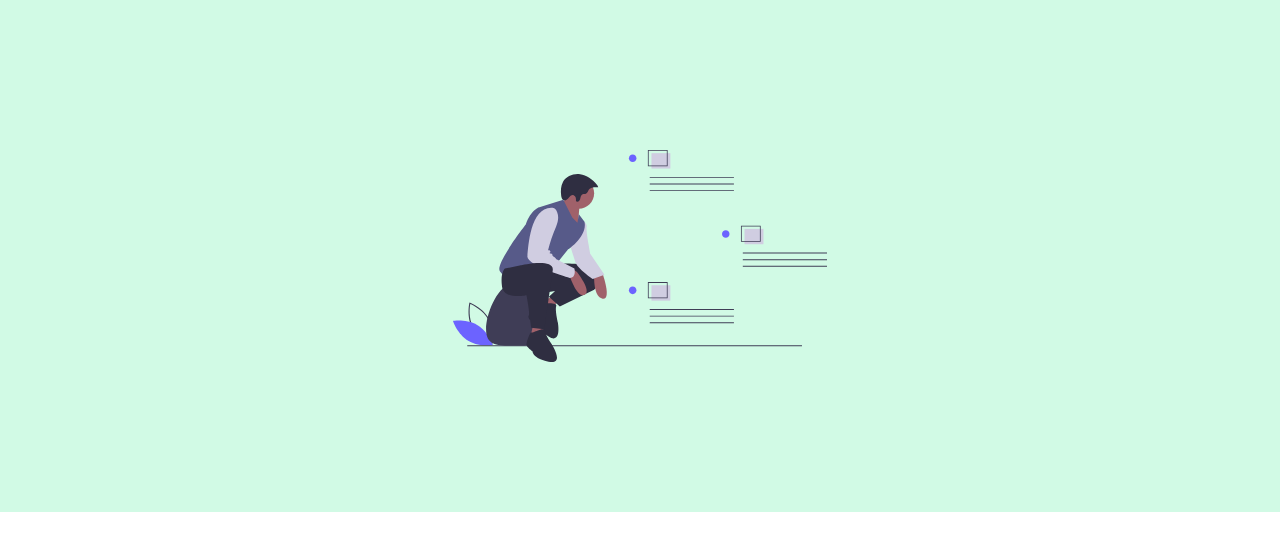
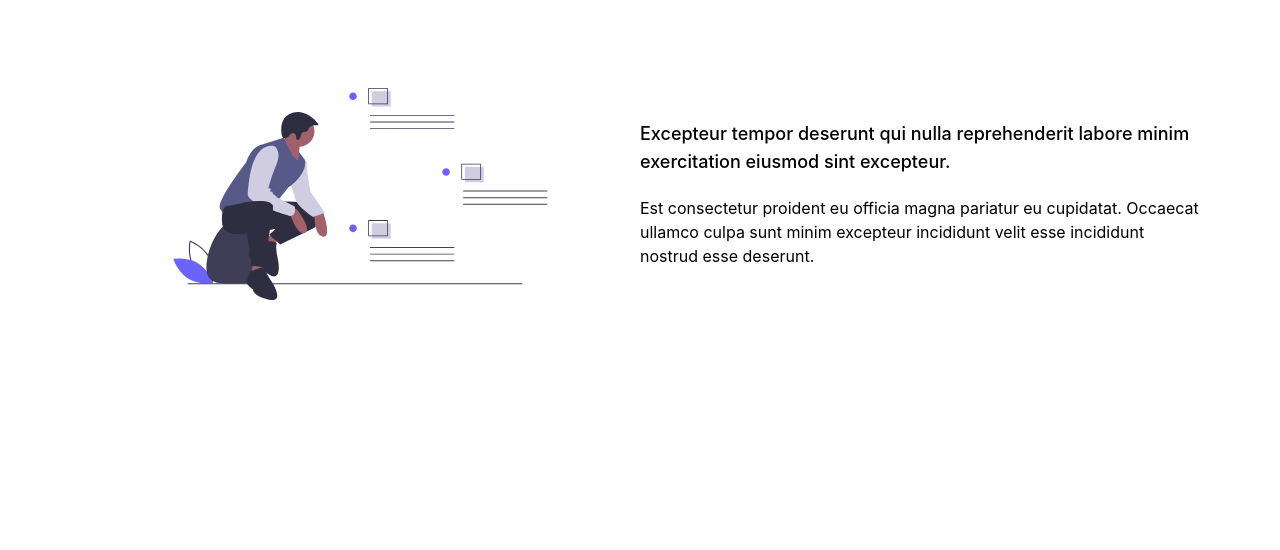
Before and after one commit to PK007PK/p41gsap, a React (Create React App) app: page / in a window 1280 px wide. Shown: the top 550 px of the page. Built offline with nearby package versions, Linux system fonts and the light colour scheme.

Commit message:
Add text animation to SvgScene

```diff
--- a/src/components/Layout.js
+++ b/src/components/Layout.js
@@ -1,11 +1,10 @@
 import { ThemeProvider } from "styled-components";
 import { theme } from "../assets/Theme";
-import { BootsContainer } from "./BootsElements";
 
 export default function Layout({ children }) {
   return (
     <ThemeProvider theme={theme}>
-      <div className="container mx-auto p-60 bg-green-100 ">{children}</div>
+      <div className="container mx-auto">{children}</div>
     </ThemeProvider>
   );
 }
--- a/src/components/SvgScene.js
+++ b/src/components/SvgScene.js
@@ -5,25 +5,45 @@ export default function SvgScene() {
   const wrapper = useRef(null);
 
   useEffect(() => {
-    const [elements] = wrapper.current.children;
-    const person = elements.getElementById("Person");
-    const task1 = elements.getElementById("Task1");
-    const task2 = elements.getElementById("Task2");
-    const task3 = elements.getElementById("Task3");
+    const [sceneElements, textBlock] = wrapper.current.children;
+    const person = sceneElements.getElementById("Person");
+    const task1 = sceneElements.getElementById("Task1");
+    const task2 = sceneElements.getElementById("Task2");
+    const task3 = sceneElements.getElementById("Task3");
+    const text = textBlock;
 
+    gsap.set([person, task1, task2, task3, text], { autoAlpha: 0 });
     gsap.set([person, task1, task2, task3], { autoAlpha: 0 });
     gsap.set([task1, task2, task3], { transformOrigin: "50% 50%" });
+
+    const texttl = gsap.timeline({ defaults: { ease: "power3.inOut" } });
+    texttl.fromTo(
+      text,
+      { x: "+=300" },
+      { duration: 1, x: "-=300", autoAlpha: 1 }
+    );
 
     const tl = gsap.timeline({ defaults: { ease: "power3.inOut" } });
     tl.fromTo(person, { x: "-=300" }, { duration: 1, x: "+=300", autoAlpha: 1 })
       .fromTo(task1, { scale: 0 }, { duration: 0.5, scale: 1, autoAlpha: 1 })
       .fromTo(task2, { scale: 0 }, { duration: 0.5, scale: 1, autoAlpha: 1 })
       .fromTo(task3, { scale: 0 }, { duration: 0.5, scale: 1, autoAlpha: 1 });
-  });
+  }, []);
 
   return (
-    <div ref={wrapper} className="flex">
-      <Scene className="mx-auto" />
+    <div ref={wrapper} className="flex items-center p-20 justify-between">
+      <Scene className="mx-auto w-5/12" />
+      <div className="w-6/12 py-10">
+        <h1 className="text-lg font-medium mb-5">
+          Excepteur tempor deserunt qui nulla reprehenderit labore minim
+          exercitation eiusmod sint excepteur.
+        </h1>
+        <p className="text-base">
+          Est consectetur proident eu officia magna pariatur eu cupidatat.
+          Occaecat ullamco culpa sunt minim excepteur incididunt velit esse
+          incididunt nostrud esse deserunt.
+        </p>
+      </div>
     </div>
   );
 }
--- a/src/components/styles/GlobalStyles.js
+++ b/src/components/styles/GlobalStyles.js
@@ -1,12 +1,12 @@
-import { createGlobalStyle } from 'styled-components';
+import { createGlobalStyle } from "styled-components";
 
 const GlobalStyles = createGlobalStyle`
-@font-face {
+/* @font-face {
     font-family: 'radnika_next';
     src: url('/static/radnikanext-medium-webfont.woff2')
     format('woff2');
     font-weight: normal;
-    font-style: normal;
+    font-style: normal; */
 }
 
 html {
@@ -21,7 +21,7 @@ html {
     --bs: 0 12px 24px 0 rgba(0,0,0,0.99);
 
     box-sizing: border-box;
-    font-size: 10px;
+    /* font-size: 10px; */
 }
 
 *, *:before, *:after {
@@ -32,7 +32,7 @@ body {
     font-family: 'radnika_next', --apple-system, BlinkMacSystemFont, 'Segoe UI', Roboto, Oxygen, Ubuntu, Cantarell, 'Open Sans', 'Helvetica Neue', sans-serif;
     padding: 0;
     margin: 0;
-    font-size: 1.5em;
+    /* font-size: 1.5em; */
     line-height: 2;
 }
 
@@ -49,4 +49,4 @@ button {
 }
 `;
 
-export default GlobalStyles
+export default GlobalStyles;
```
